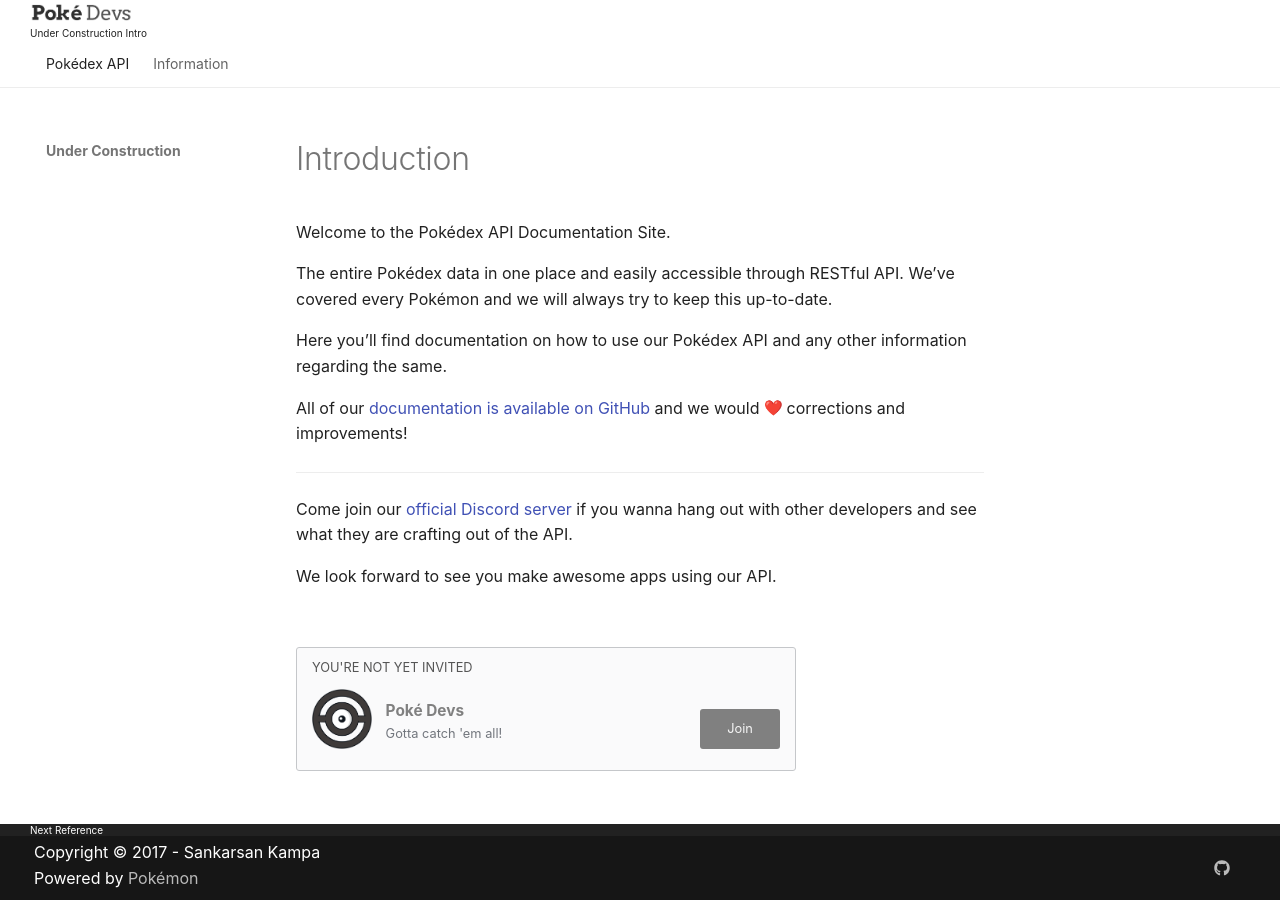
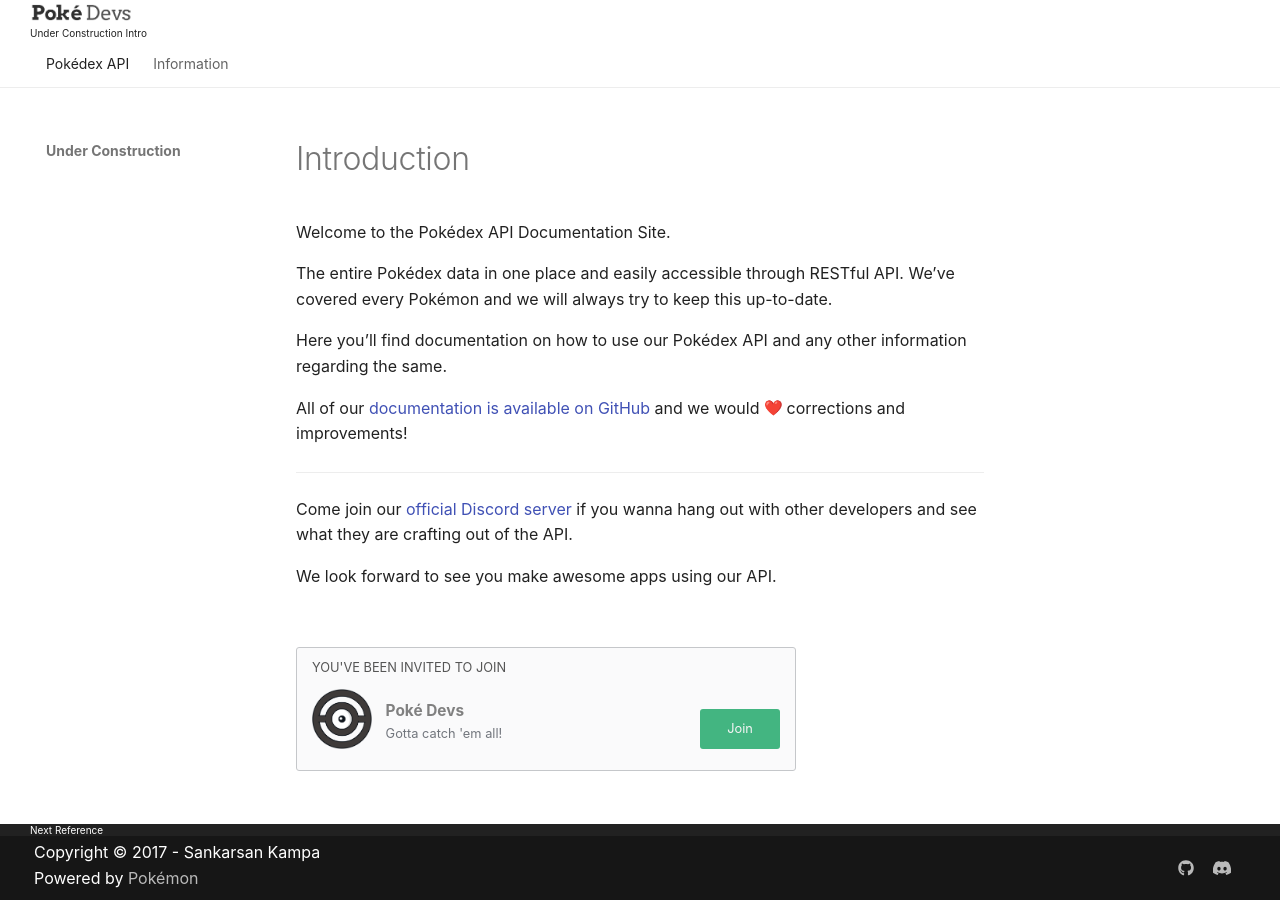
Before and after one commit to PokeDevs/pokedevs-website, an MkDocs documentation site: the page built from docs/index.md, in a window 1280 px wide. Built offline with MkDocs 1.6.1 and Material for MkDocs 9.7.7, drawn with Linux system fonts in a browser that asks for light colours; emoji names are drawn with the system emoji font; some web fonts are replaced; old or Windows-style settings are respelled for this version of MkDocs.

Commit message:
Added discord invite links
Signed-off-by: Sankarsan Kampa <me@sankarsankampa.com>

```diff
--- a/docs/index.md
+++ b/docs/index.md
@@ -15,20 +15,20 @@
 
 <hr>
 
-Come join our [official Discord server](# 'Poké Devs')
+Come join our [official Discord server](https://discord.gg/7P4H3TY 'Poké Devs')
 if you wanna hang out with other developers and see what they are crafting
 out of the API.
 
 We look forward to see you make awesome apps using our API.
 
-<a href="#" title="Join Poké Devs">
+<a href="https://discord.gg/7P4H3TY" title="Join Poké Devs">
   <div class="discordInvite">
-    <div class="di-title">You're not yet invited</div>
+    <div class="di-title">You've been invited to join</div>
     <div class="di-icon"></div>
     <div class="di-content">
       <div class="di-content__title">Poké Devs</div>
       <div class="di-content__meta">Gotta catch 'em all!</div>
     </div>
-    <div class="di-button disabled">Join</div>
+    <div class="di-button">Join</div>
   </div>
 </a>
--- a/mkdocs.yml
+++ b/mkdocs.yml
@@ -36,6 +36,8 @@
   social:
     - type: 'github'
       link: 'https://github.com/PokeDevs'
+    - type: 'discord'
+      link: 'https://discord.gg/7P4H3TY'
 
 # Extensions
 markdown_extensions:
```
Also changed, not shown: docs/about.md (+1 -1 lines).
